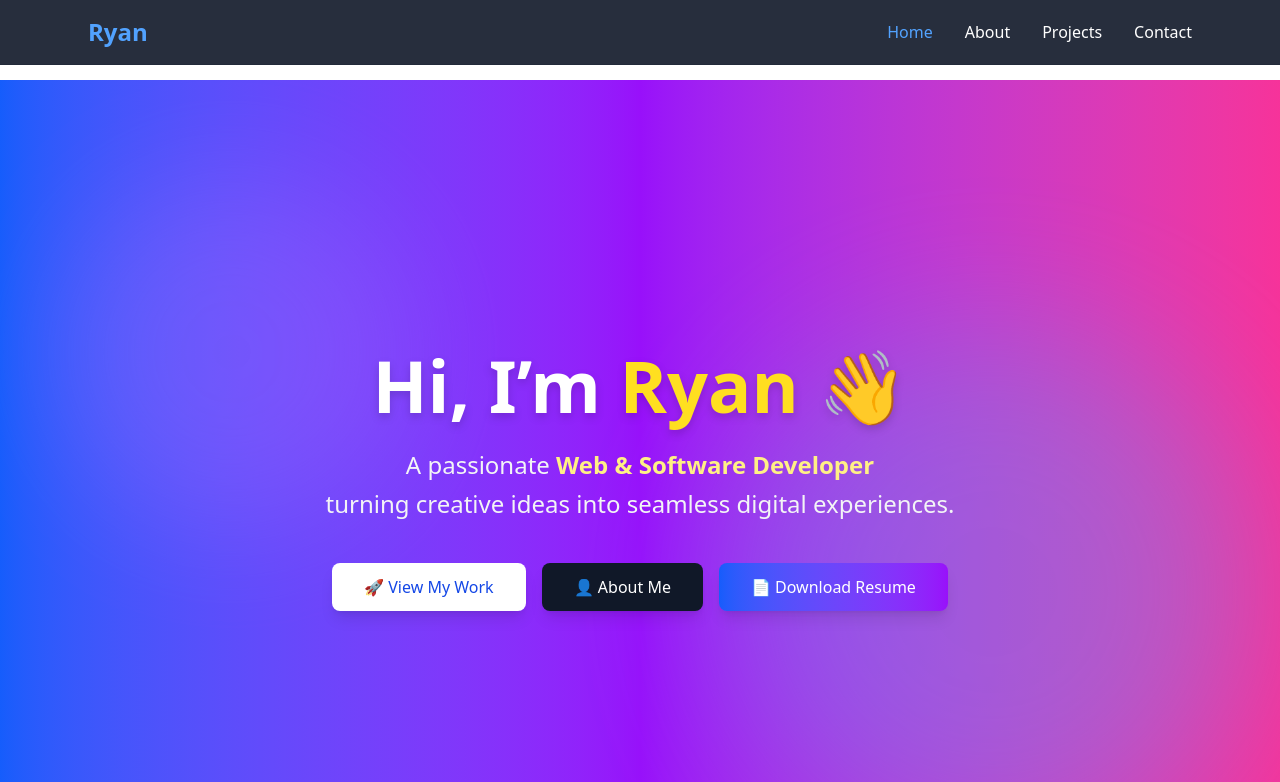
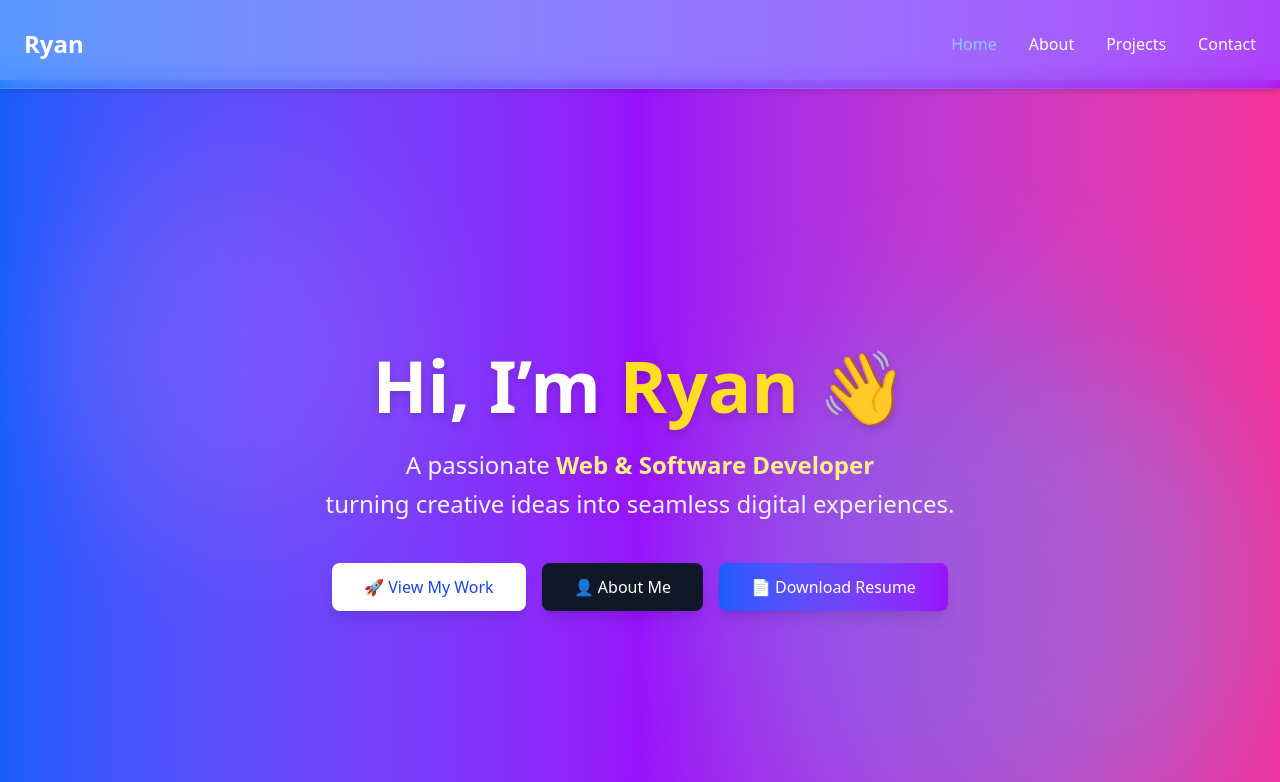
Before and after one commit to Raytay1234/Portfolio2, a React (Vite) app: page / in a window 1280 px wide. Shown: the top 782 px of the page. Built offline with nearby package versions, Linux system fonts and the light colour scheme.

Commit message:
fixed navbar

```diff
--- a/src/components/Navbar.jsx
+++ b/src/components/Navbar.jsx
@@ -6,19 +6,23 @@ const Navbar = () => {
 
   const linkClasses = (path) =>
     `relative transition-colors duration-300 ${
-      location.pathname === path ? "text-blue-400" : "text-white hover:text-blue-400"
+      location.pathname === path
+        ? "text-blue-300"
+        : "text-white hover:text-blue-300"
     }`;
 
   return (
     <nav
       id="navbar"
-      className="fixed top-0 left-0 w-full bg-gray-900/90 backdrop-blur-md border-b border-gray-800/60 text-white z-50"
+      className="fixed top-0 left-0 w-full bg-gradient-to-r from-blue-500/80 to-purple-600/80
+                 dark:from-gray-900/90 dark:to-black/90 backdrop-blur-md
+                 border-b border-white/10 text-white z-50 shadow-md transition-all duration-300"
     >
-      <div className="max-w-6xl mx-auto flex justify-between items-center px-6 py-4">
+      <div className="max-w-7xl mx-auto flex justify-between items-center px-6 py-7">
         {/* Logo */}
         <Link
           to="/"
-          className="text-2xl font-bold text-blue-400 hover:text-blue-500 transition"
+          className="text-2xl font-bold text-white hover:text-blue-200 transition"
         >
           Ryan
         </Link>
```
